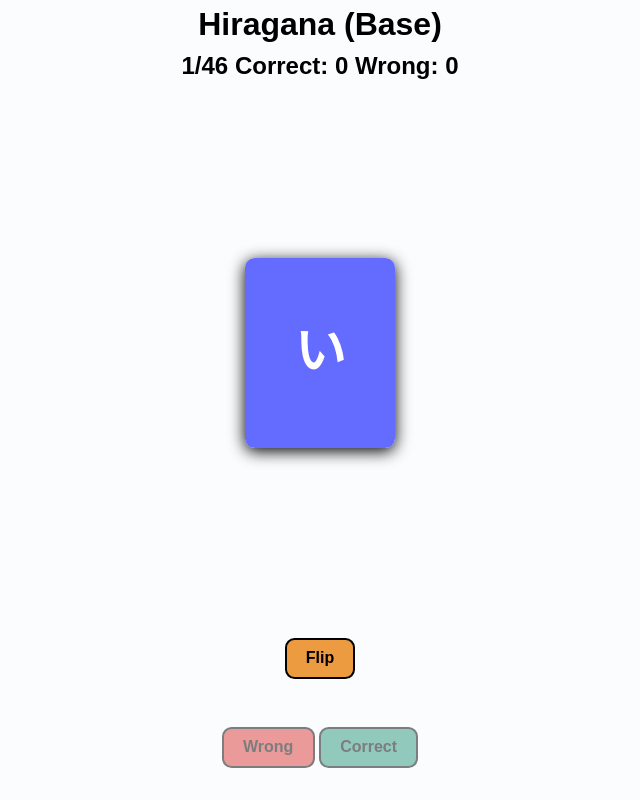
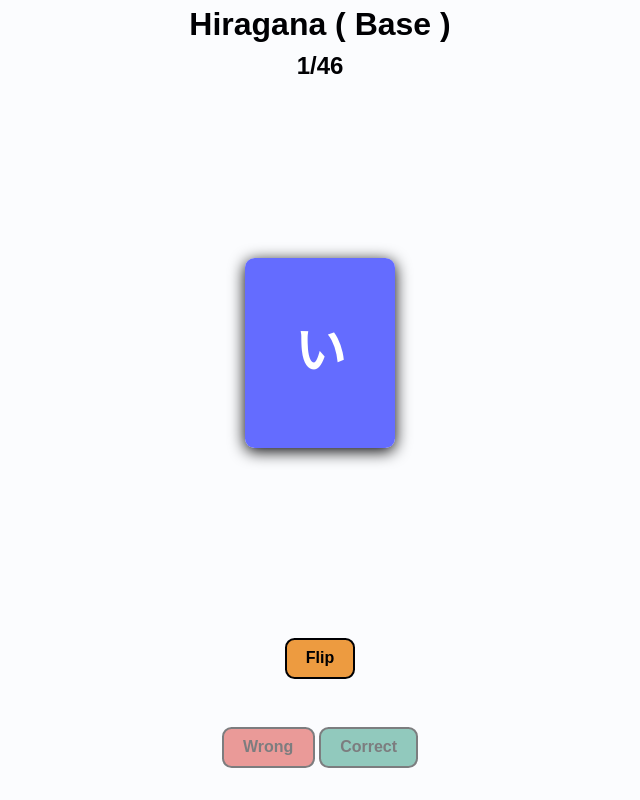
Before and after one commit to vikkio88/nisenotori, a Svelte app: page /cards in a window 1280 px wide. Both pictures are taken after a click on the button "Start". Shown: the whole page, without its empty margins (320-960 px from the left). Built offline with nearby package versions, Linux system fonts and the light colour scheme.

Commit message:
implemented endgame

```diff
--- a/src/games/CardsMemo.svelte
+++ b/src/games/CardsMemo.svelte
@@ -1,5 +1,6 @@
 <script>
   import FlipCard from "../components/FlipCard.svelte";
+  import Symbol from "../components/Symbol.svelte";
   import { ALL_SYLLABALES } from "../libs/data/charSets";
   import { HIRAGANA, KATAKANA } from "../libs/data/consts";
   import { randomKata } from "../libs/utils";
@@ -9,24 +10,30 @@
   export let kataChoice = HIRAGANA;
   export let remove = false;
 
-  let result = {
+  function newResult(charset) {
+    return {
       shown: 1,
       total: charset.length,
-    correct: 0,
-    wrong: 0,
+      correct: [],
+      wrong: [],
     };
+  }
+
+  let result = newResult(charset);
 
   let kata = randomKata(charset);
   let flipped = false;
   let wasFlipped = false;
 
+  let isGameFinished = false;
+
   function correct() {
-    result.correct += 1;
+    result.correct.push(kata);
     next();
   }
 
   function wrong() {
-    result.wrong += 1;
+    result.wrong.push(kata);
     next();
   }
 
@@ -34,19 +41,77 @@
     if (remove) {
       charset = charset.filter((c) => c != (kata.romanji || kata.romanji));
     }
+
     flipped = false;
     wasFlipped = false;
+    if (result.total <= result.shown && remove) {
+      endGame();
+      return;
+    }
+
     kata = randomKata(charset);
     result.shown += 1;
+  }
+
+  function endGame() {
+    isGameFinished = true;
+  }
+
+  export let restart = () => {
+    console.log("restart");
+  };
+
+  export let end = () => {
+    console.log("end");
+  };
+
+  $: gameOver = isGameFinished || charset.length < 1;
+
+  function reset(partialCharset) {
+    charset = partialCharset.map((k) => k.romanji);
+    result = newResult(charset);
+    isGameFinished = false;
   }
 </script>
 
 <div>
-  <h1>{kataChoice} ({charsetLabel})</h1>
+  <h1>{kataChoice} ( {charsetLabel} )</h1>
+  {#if !gameOver}
     <h2>
-    {result.shown}/{result.total} Correct: {result.correct} Wrong: {result.wrong}
+      {result.shown}/{result.total}
     </h2>
+  {/if}
 </div>
+
+{#if gameOver}
+  <div class="f1 f cc g">
+    <h2>Finished</h2>
+    <h2 class="mg">
+      Correct: {result.correct.length} Wrong: {result.wrong.length}
+    </h2>
+    <div class="fic g_5">
+      <button class="success" on:click={restart}>Restart</button>
+      <button class="danger" on:click={end}>End</button>
+    </div>
+  </div>
+  {#if result.wrong.length > 0 && remove}
+    <button class="success" on:click={() => reset(result.wrong)}>
+      Try again
+    </button>
+    <h3 class="danger">Errors</h3>
+    <div class="fi g">
+      {#each result.wrong as kata}
+        <Symbol
+          small
+          {kata}
+          hiragana={kataChoice == HIRAGANA}
+          katakana={kataChoice == KATAKANA}
+          romanji
+        />
+      {/each}
+    </div>
+  {/if}
+{:else}
   <div class="f f1 cc">
     <FlipCard
       {kata}
@@ -78,6 +143,11 @@
     </button>
   </div>
 
+  {#if !remove}
+    <button class="danger" on:click={endGame}>End Game</button>
+  {/if}
+{/if}
+
 <style>
   h1 {
     text-transform: capitalize;
@@ -86,4 +156,8 @@
   h2 {
     text-align: center;
   }
+
+  h3 {
+    margin: 0.5rem 0;
+  }
 </style>
```
Lines whose indentation alone changed are shown as unchanged.
